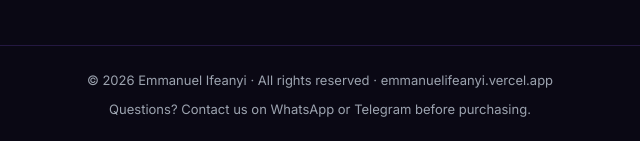
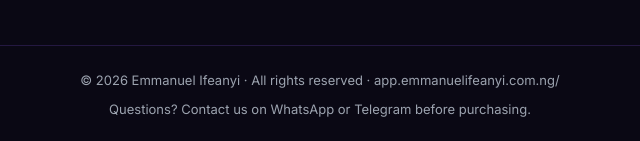
Before and after one commit to Emmanuel-Ifeanyi-hub/dmc-landing, a website: page index.html in a window 1280 px wide. Shown: the part 10184-10325 px from the top of the page, 320-960 px from the left. Drawn offline with nearby package versions, Linux system fonts and the light colour scheme.

Commit message:
Update index.html

```diff
--- a/index.html
+++ b/index.html
@@ -863,7 +863,7 @@ src="https://www.facebook.com/tr?id=1004975835846765&ev=PageView&noscript=1"/>
 
 <!-- FOOTER -->
 <footer>
-  <p>© 2026 Emmanuel Ifeanyi · All rights reserved · emmanuelifeanyi.vercel.app</p>
+  <p>© 2026 Emmanuel Ifeanyi · All rights reserved · app.emmanuelifeanyi.com.ng/</p>
   <p style="margin-top: 8px;">Questions? Contact us on WhatsApp or Telegram before purchasing.</p>
 </footer>
 
```
